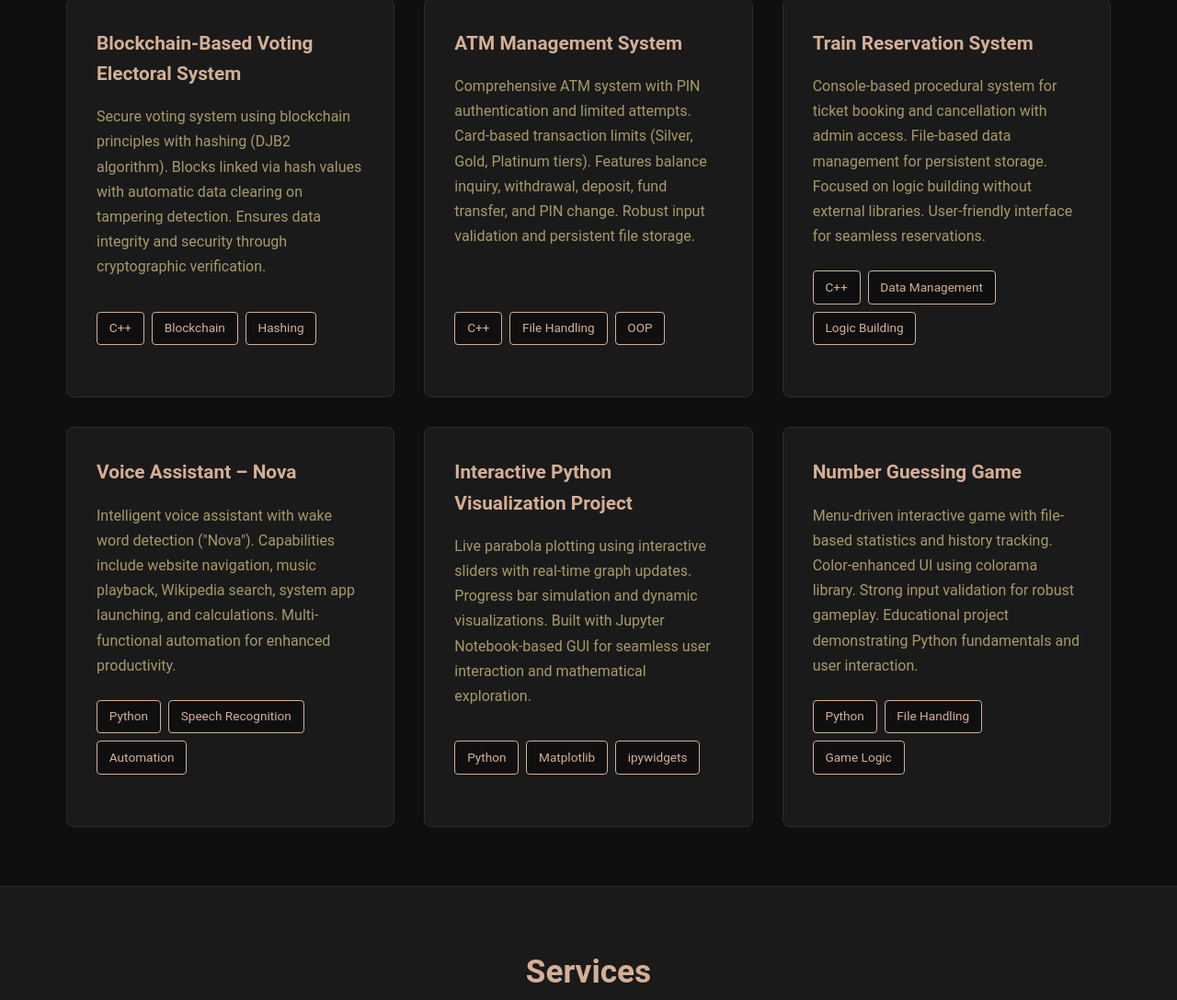
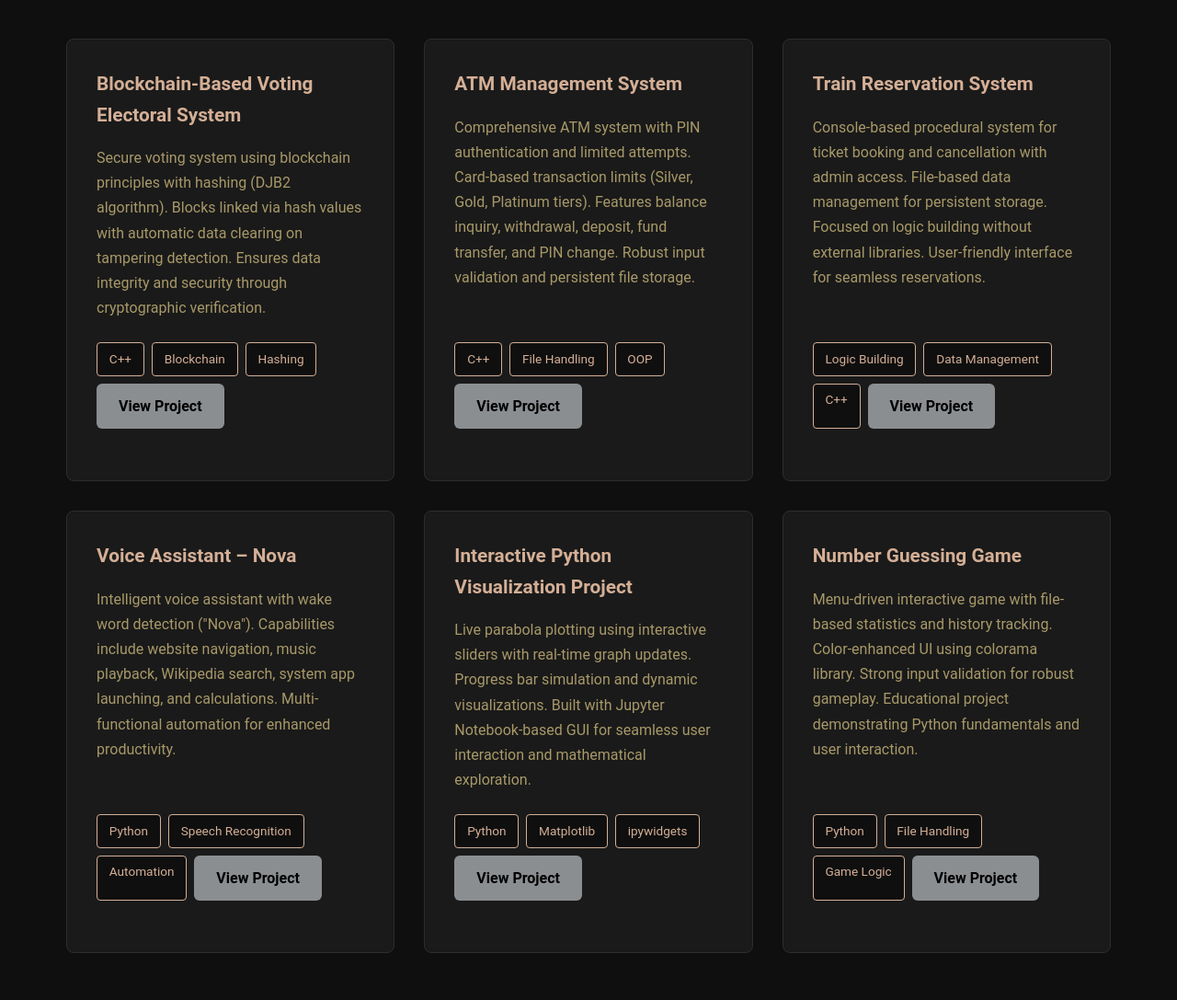
Before and after one commit to anus-toqeer/anustoqeer.github.io, a plain HTML site: page index.html in a window 1280 px wide. Shown: the part 3587-4674 px from the top of the page at 92% size. Drawn offline with Linux system fonts and the light colour scheme; a script that the page names is missing.

Commit message:
Update email links and styles

```diff
--- a/index.html
+++ b/index.html
@@ -128,6 +128,8 @@
                             <li>Python</li>
                             <li>C++</li>
                             <li>C</li>
+                            <li>SQL</li>
+                            <li>Assembly</li>
                         </ul>
                     </article>
                     <article class="skill-category">
@@ -153,9 +155,10 @@
                         <h3>Tools & Technologies</h3>
                         <ul>
                             <li>GitHub (Working Knowledge)</li>
-                            <li>Jupyter Notebook</li>
+                            <li>VS Code & IDEs</li>
+                            <li>Emulator 8086</li>
+                            <li>Oracle & MySql</li>
                             <li>Web Development (Basics)</li>
-                            <li>VS Code & IDEs</li>
                         </ul>
                     </article>
                 </div>
@@ -174,6 +177,8 @@
                             <span class="tag">C++</span>
                             <span class="tag">Blockchain</span>
                             <span class="tag">Hashing</span>
+                            <a href="https://github.com/anus-toqeer/BlockChain-Voting-System/tree/main" class="btn">View Project</a>
+
                         </div>
                     </article>
                     <article class="project-card">
@@ -183,15 +188,19 @@
                             <span class="tag">C++</span>
                             <span class="tag">File Handling</span>
                             <span class="tag">OOP</span>
+                            <a href="https://github.com/anus-toqeer/ATM-System" class="btn">View Project</a>
+
+
                         </div>
                     </article>
                     <article class="project-card">
                         <h3>Train Reservation System</h3>
                         <p class="project-description">Console-based procedural system for ticket booking and cancellation with admin access. File-based data management for persistent storage. Focused on logic building without external libraries. User-friendly interface for seamless reservations.</p>
                         <div class="project-tags">
+                            <span class="tag">Logic Building</span>
+                            <span class="tag">Data Management</span>
                             <span class="tag">C++</span>
-                            <span class="tag">Data Management</span>
-                            <span class="tag">Logic Building</span>
+                            <a href="https://github.com/anus-toqeer/Train-Reservation-System/tree/main" class="btn">View Project</a>
                         </div>
                     </article>
                     <article class="project-card">
@@ -201,6 +210,8 @@
                             <span class="tag">Python</span>
                             <span class="tag">Speech Recognition</span>
                             <span class="tag">Automation</span>
+                            <a href="https://github.com/anus-toqeer/A-Voice-Assistant-Named-Nova-" class="btn">View Project</a>
+
                         </div>
                     </article>
                     <article class="project-card">
@@ -210,6 +221,8 @@
                             <span class="tag">Python</span>
                             <span class="tag">Matplotlib</span>
                             <span class="tag">ipywidgets</span>
+                            <a href="https://github.com/anus-toqeer/Widgets-Python/tree/main" class="btn">View Project</a>
+
                         </div>
                     </article>
                     <article class="project-card">
@@ -219,6 +232,7 @@
                             <span class="tag">Python</span>
                             <span class="tag">File Handling</span>
                             <span class="tag">Game Logic</span>
+                            <a href="https://github.com/anus-toqeer/Number-Guess-Game" class="btn">View Project</a>
                         </div>
                     </article>
                 </div>
@@ -246,9 +260,13 @@
 
                 <div class="contact-info">
                     <article class="contact-item">
-                        <h3>📧 Email</h3>
-                        <p><a href="mailto:toqeeranus@gmail.com">toqeeranus@gmail.com</a></p>
-                        <p><a href="mailto:bcsf24m012@pucit.edu.pk">bcsf24m012@pucit.edu.pk</a></p>
+                        <h3>📧 Email</h3><p>
+                        <a href="mailto:toqeeranus@gmail.com">toqeeranus@gmail.com</a>
+                        </p>
+                        <p>
+                          <a href="mailto:bcsf24m012@pucit.edu.pk">bcsf24m012@pucit.edu.pk</a>
+                        </p>
+
                     </article>
                     <article class="contact-item">
                         <h3>📱 Phone</h3>
@@ -257,7 +275,7 @@
                     <article class="contact-item">
                         <h3>🔗 Connect Online</h3>
                         <div class="social-icons">
-                            <a href="https://linkedin.com/in/anus-toqeer" target="_blank" rel="noopener noreferrer" aria-label="LinkedIn">LinkedIn</a>
+                            <a href="https://www.linkedin.com/in/anus-toqeer-ba404235b/" target="_blank" rel="noopener noreferrer" aria-label="LinkedIn">LinkedIn</a>
                             <a href="https://github.com/anus-toqeer" target="_blank" rel="noopener noreferrer" aria-label="GitHub">GitHub</a>
                         </div>
                     </article>
--- a/style.css
+++ b/style.css
@@ -3,6 +3,20 @@
     box-sizing: border-box;
     margin: 0;
     padding: 0;
+}
+.btn {
+  display: inline-block;
+  padding: 12px 24px;
+  background-color: #8b8e91;
+  color: rgb(0, 0, 0);
+  text-decoration: none;
+  border-radius: 6px;
+  font-size: 16px;
+  font-weight: 600;
+}
+
+.btn:hover {
+  background-color: #45484b;
 }
 
 /* Root Variables */
```
